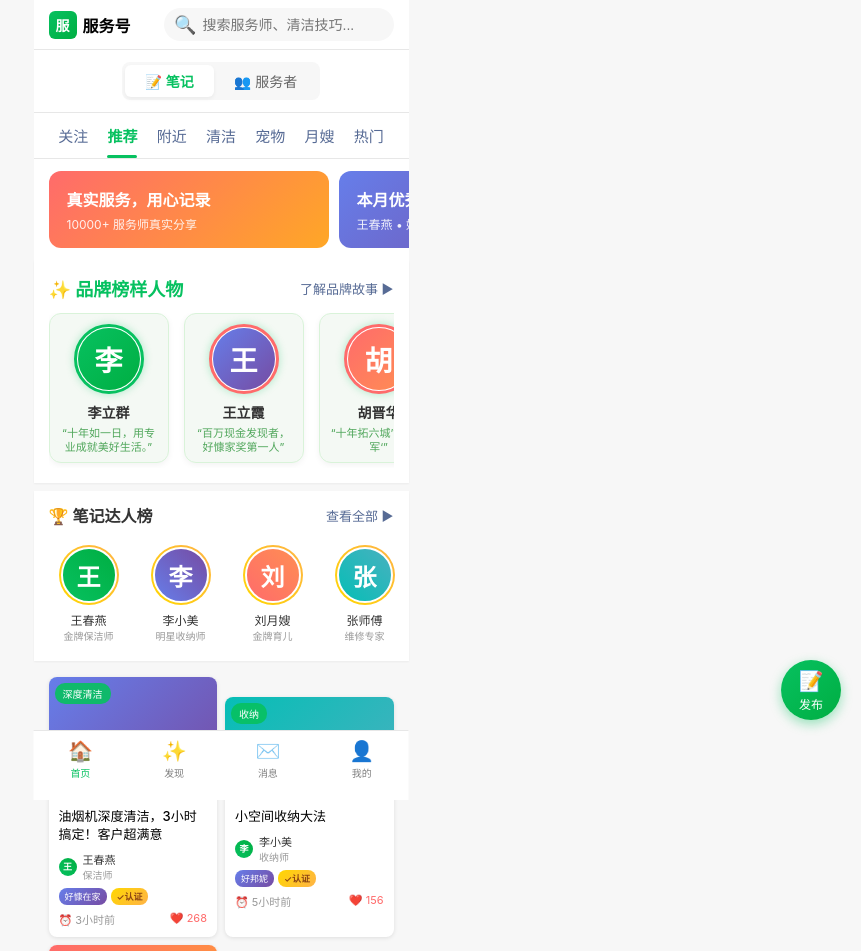
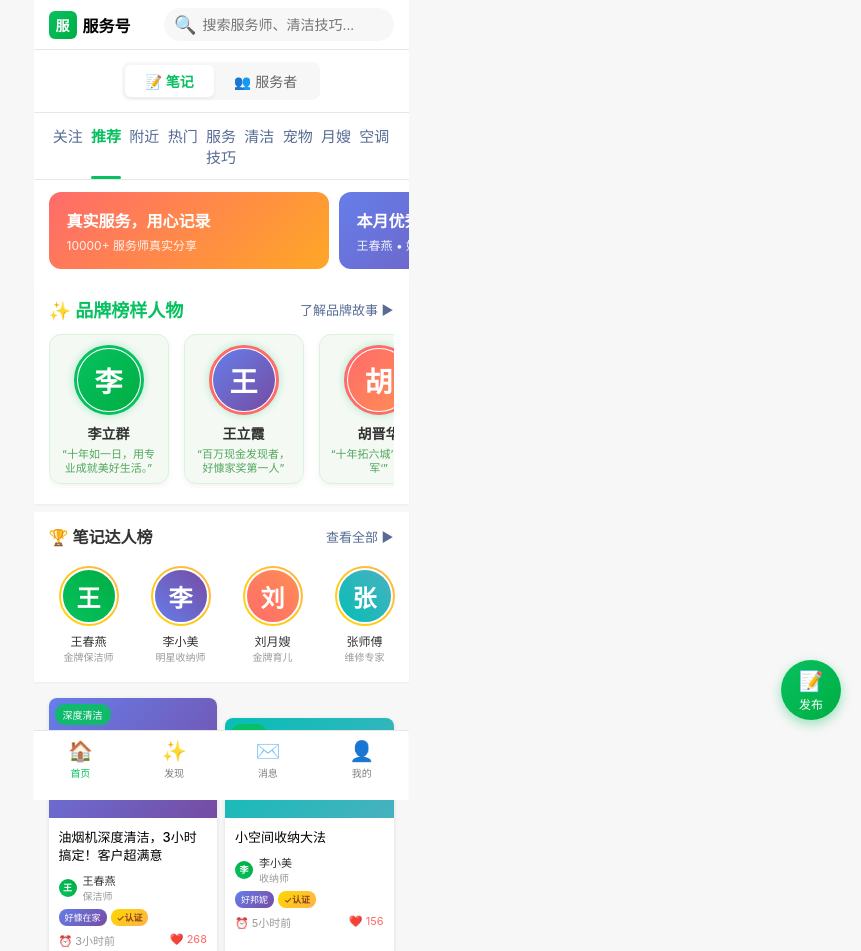
Before and after one commit to Yangkunliang/fireworks, a plain HTML site: page notes-servant-view.html in a window 1280 px wide. Shown: the top 951 px of the page, without its empty margins (419-1280 px from the left). Drawn offline with Linux system fonts and the light colour scheme.

Commit message:
Update notes-servant-view.html

```diff
--- a/notes-servant-view.html
+++ b/notes-servant-view.html
@@ -628,10 +628,12 @@
                 <div class="nav-tab" onclick="switchHomeTab('follow')">关注</div>
                 <div class="nav-tab active" onclick="switchHomeTab('recommend')">推荐</div>
                 <div class="nav-tab" onclick="switchHomeTab('nearby')">附近</div>
+                <div class="nav-tab" onclick="switchHomeTab('hot')">热门</div>
+                <div class="nav-tab"">服务技巧</div>
                 <div class="nav-tab">清洁</div>
                 <div class="nav-tab">宠物</div>
                 <div class="nav-tab">月嫂</div>
-                <div class="nav-tab" onclick="switchHomeTab('hot')">热门</div>
+                <div class="nav-tab">空调</div>
             </div>
 
             <div class="nav-tabs" id="providersTabs" style="display: none;">
```
